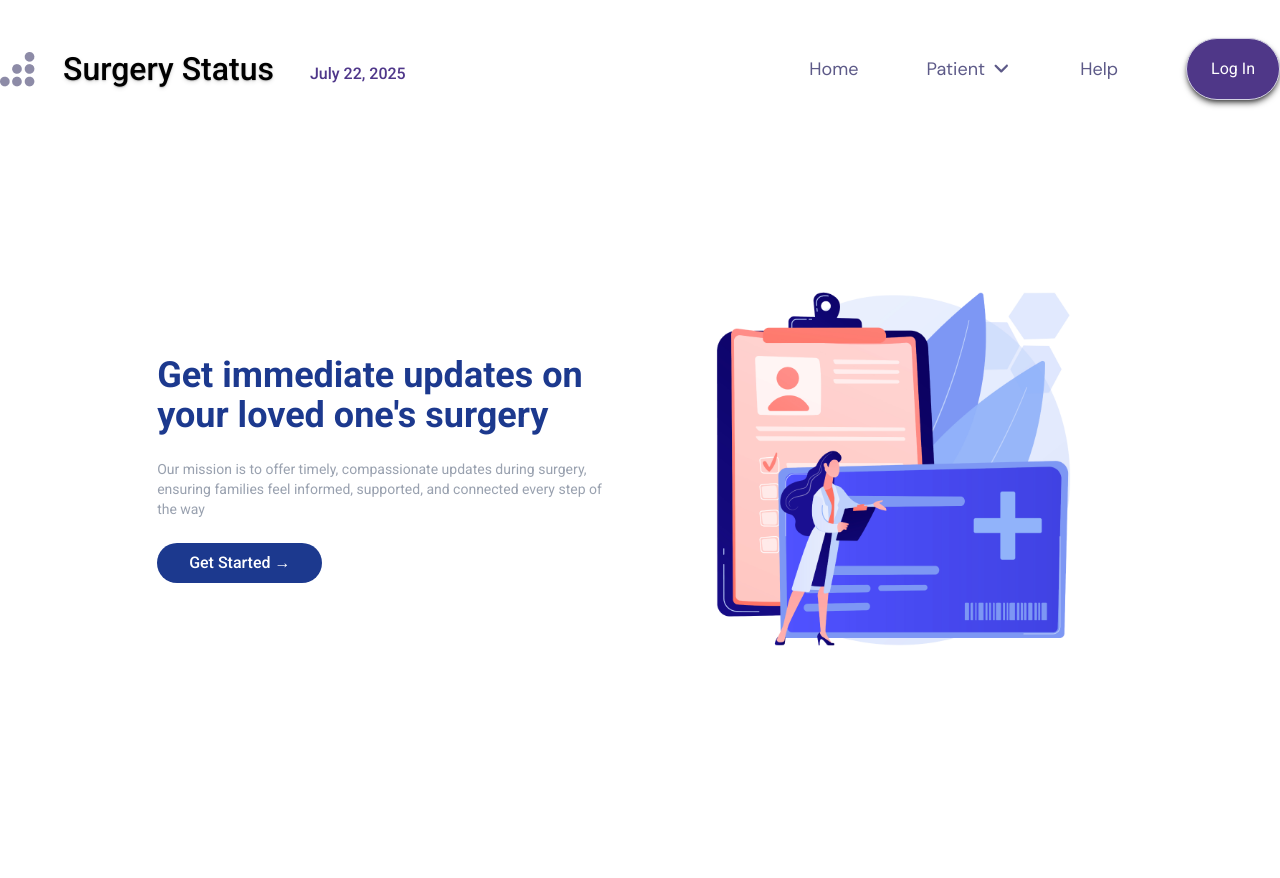
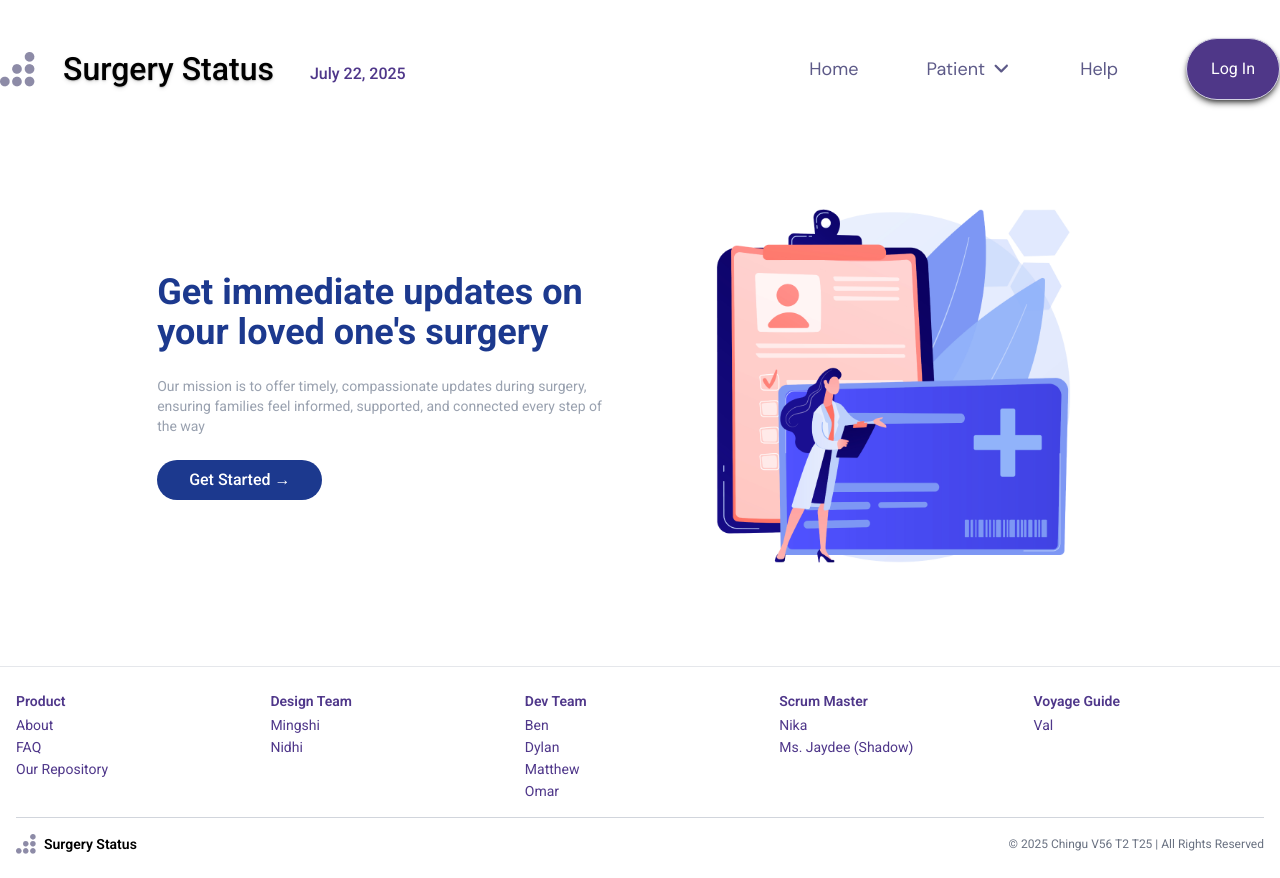
Before and after one commit to chingu-voyages/V56-tier2-team-25, a React (Vite) app: page / in a window 1280 px wide. Before the commit the page ends 800 px from the top, so only its background shows below. Built offline with nearby package versions, Linux system fonts and the light colour scheme.

Commit message:
Added Footer to project

```diff
--- a/src/App.jsx
+++ b/src/App.jsx
@@ -2,6 +2,7 @@ import { BrowserRouter as Router, Routes, Route, useNavigate } from 'react-route
 import './index.css';
 import Header from './components/Header'
 import homeImg from './assets/homeImg.png'
+import Footer from './components/Footer'
 
 function Home() {
   return (
@@ -25,6 +26,7 @@ function Home() {
           <img src={homeImg} className="max-h-[400px] w-auto object-contain"/>
         </div>
       </div>
+      <Footer />
     </div>
   );
 }
--- /dev/null
+++ b/src/components/Footer.jsx
@@ -0,0 +1,71 @@
+import logo from '../assets/logo.png'
+
+const Footer = () => {
+    return (
+        <footer className="bg-white border-t border-gray-200 mt-8 text-[#4F378A] text-sm">
+            <div className="container mx-auto px-4 py-6">
+                <div className="grid grid-cols-2 sm:grid-cols-3 md:grid-cols-5 gap-4 sm:gap-6 text-center sm:text-left">
+                    <div>
+                        <h3 className="font-semibold mb-1">Product</h3>
+                        <ul className="space-y-[2px]">
+                            <li><a href="#" className="hover:underline">About</a></li>
+                            <li><a href="#" className="hover:underline">FAQ</a></li>
+                            <li>
+                                <a
+                                    href="https://github.com/chingu-voyages/V56-tier2-team-25"
+                                    target="_blank"
+                                    rel="noopener noreferrer"
+                                    className="hover:underline"
+                                >
+                                    Our Repository
+                                </a>
+                            </li>
+
+                        </ul>
+                    </div>
+                    <div>
+                        <h3 className="font-semibold mb-1">Design Team</h3>
+                        <ul className="space-y-[2px]">
+                            <li>Mingshi</li>
+                            <li>Nidhi</li>
+                        </ul>
+                    </div>
+                    <div>
+                        <h3 className="font-semibold mb-1">Dev Team</h3>
+                        <ul className="space-y-[2px]">
+                            <li>Ben</li>
+                            <li>Dylan</li>
+                            <li>Matthew</li>
+                            <li>Omar</li>
+                        </ul>
+                    </div>
+                    <div>
+                        <h3 className="font-semibold mb-1">Scrum Master</h3>
+                        <ul className="space-y-[2px]">
+                            <li>Nika</li>
+                            <li>Ms. Jaydee (Shadow)</li>
+                        </ul>
+                    </div>
+                    <div>
+                        <h3 className="font-semibold mb-1">Voyage Guide</h3>
+                        <ul className="space-y-[2px]">
+                            <li>Val</li>
+                        </ul>
+                    </div>
+                </div>
+
+                <hr className="my-4 border-gray-300" />
+
+                <div className="flex flex-col sm:flex-row items-center justify-between gap-2 text-xs text-gray-500">
+                    <div className="flex items-center gap-2">
+                        <img src={logo} alt="logo" className="h-5" />
+                        <span className="font-semibold text-black text-sm">Surgery Status</span>
+                    </div>
+                    <p className="text-center sm:text-right">© 2025 Chingu V56 T2 T25 | All Rights Reserved</p>
+                </div>
+            </div>
+        </footer>
+    )
+}
+
+export default Footer
```
